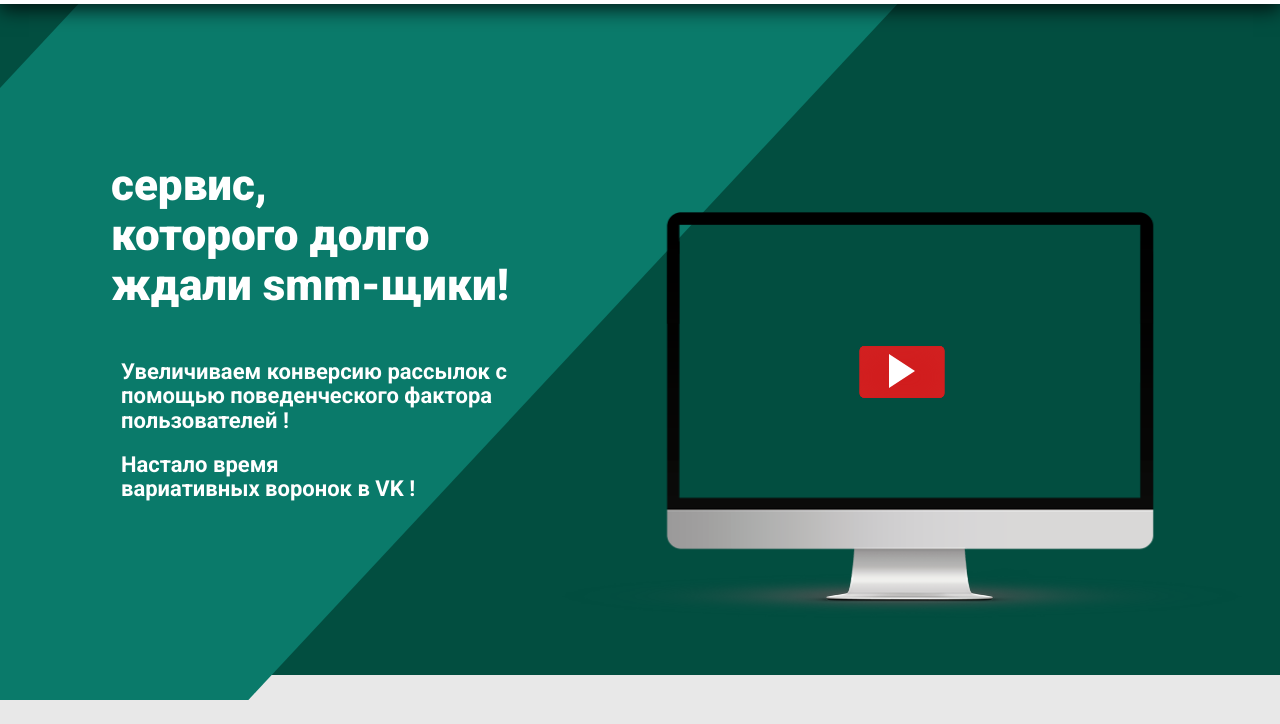
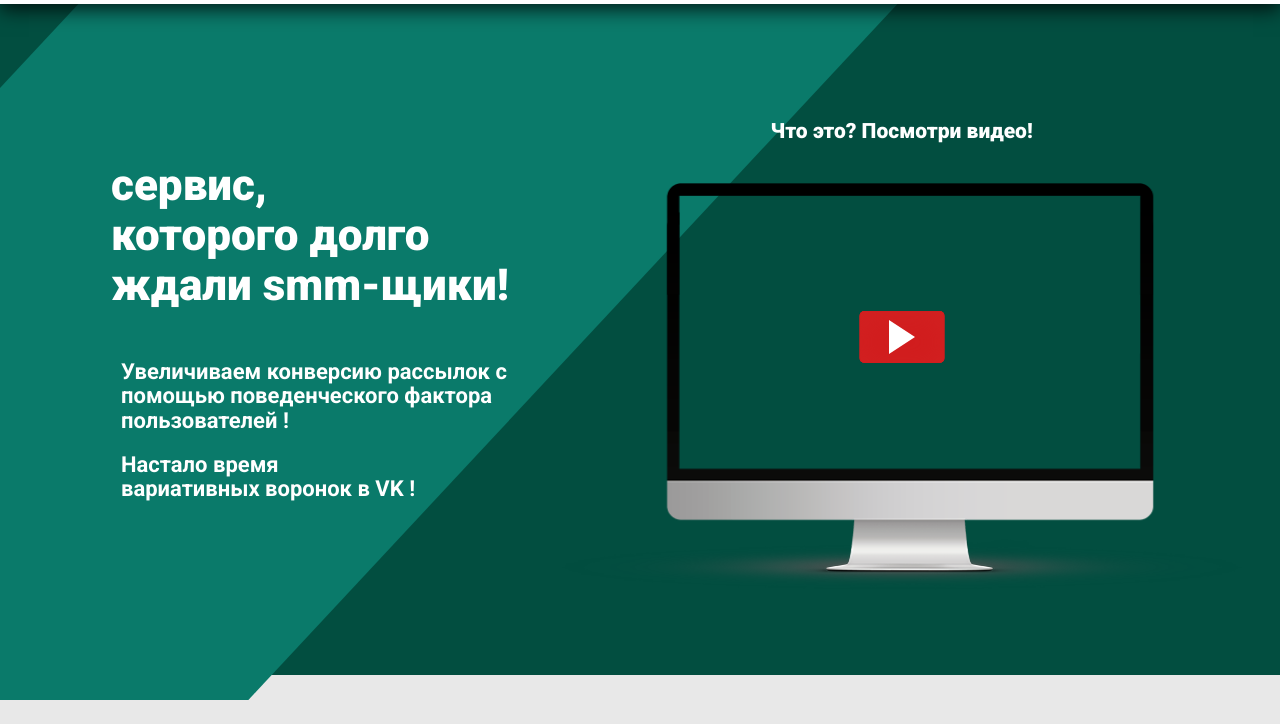
Before and after one commit to Lareta064/ssmbro, a plain HTML site: page index.html in a window 1280 px wide. Shown: the part 76-800 px from the top of the page. Drawn offline with Linux system fonts and the light colour scheme.

Commit message:
commit-3

```diff
--- a/index.html
+++ b/index.html
@@ -33,7 +33,8 @@
 	<!-- Здесь пишем код -->
     <!--шапка-->
     <header class="header-block">
-        <div class="monitor">
+        <div class="monitor text-center">
+            <h3 class="moitor-slogan">Что это? Посмотри видео!</h3>
             <img src="img/monitor.png" class="img-responsive" alt="monitor">
 
         </div>
--- a/less/section/_header.less
+++ b/less/section/_header.less
@@ -55,21 +55,27 @@
 	z-index:99;
 	@media (min-width: 992px){
 	 		width: 550px;
-	 		top: 38%;
+	 		top: 28%;
 	 		right: 1%;
 	 	}
 
 	 	@media (min-width: 1200px){
-	 	   top: 36%;
+	 	   top: 22%;
 	 	   right: 3%;
 	 	   width: 680px;
 	 }
 
 }
+.moitor-slogan {
+	font-size: 21px;
+	color: #fff;
+	font-weight: 900;
+	margin-bottom: 40px;
+}
 .monitor::before {
 	content: "";
 	position: absolute;
-	top: 35%;
+	top: 45%;
 	left: 50%;
 	-webkit-transform: translateX(-50%);
 	-moz-transform: translateX(-50%);
@@ -92,7 +98,7 @@
 	 	}
 
 	 	@media (min-width: 1200px){
-	 	  top: 35%;
+	 	  top: 45%;
 	     left: 50%;
 	 }
 	&:hover {
@@ -102,7 +108,7 @@
 .monitor::after {
     content: "";
 	position: absolute;
-	top: 33%;
+	top: 43%;
 	left: 50%;
 	-webkit-transform: translateX(-50%);
 	-moz-transform: translateX(-50%);
```
Also changed, not shown: css/main.css, 1 other file.
